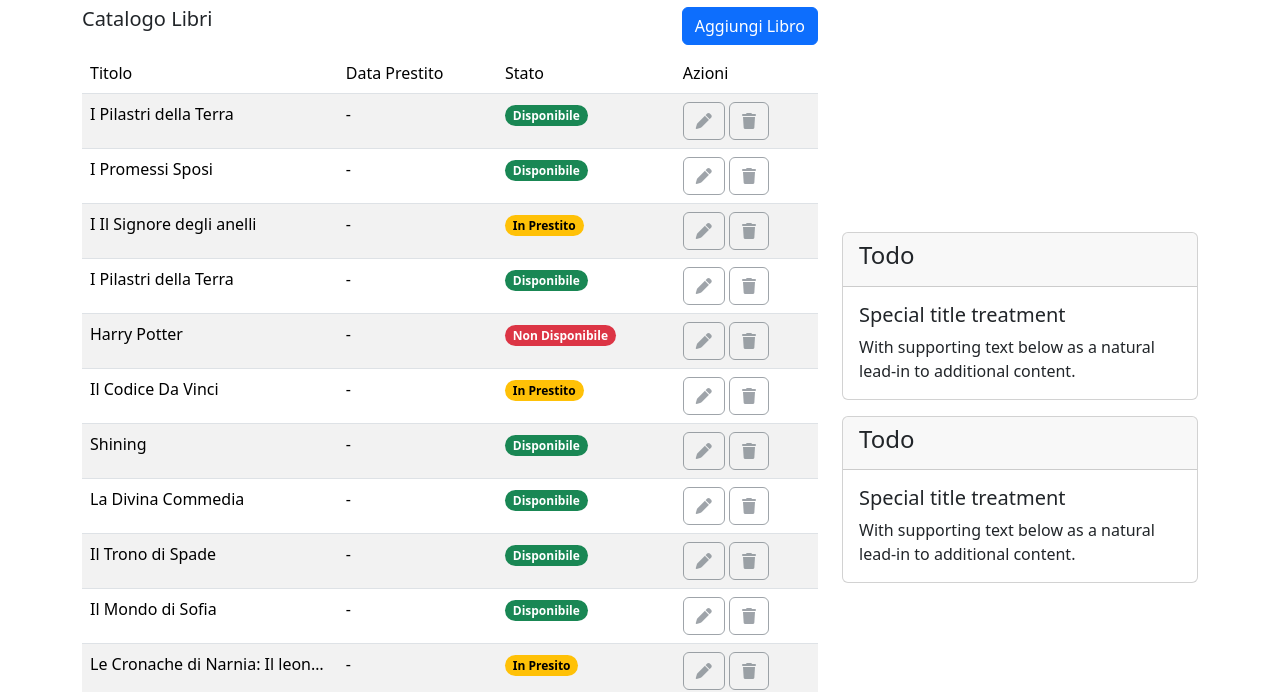
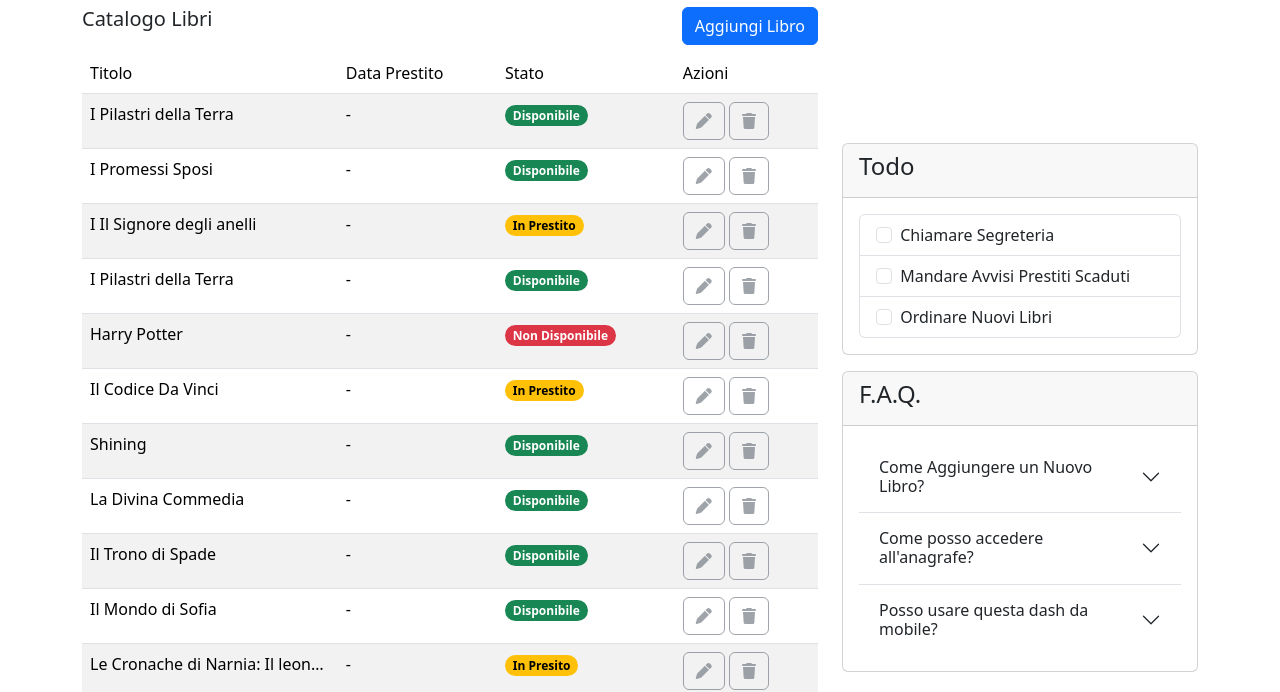
Before and after one commit to DavideGiuseppeCIliento/html-css-bootstrap-dashboard, a plain HTML site: page index.html in a window 1280 px wide. Shown: the part 140-832 px from the top of the page. Drawn offline with nearby package versions, Linux system fonts and the light colour scheme; a script that the page names is missing.

Commit message:
Ho aggiunto il contenuto nelle CARD - Lista di CHECKBOX + ACCORDATION

```diff
--- a/index.html
+++ b/index.html
@@ -236,17 +236,90 @@
                   <div class="card">
                     <div class="card-header"><h4>Todo</h4></div>
                     <div class="card-body">
-                      <h5 class="card-title">Special title treatment</h5>
-                      <p class="card-text">With supporting text below as a natural lead-in to additional content.</p>
+                      <ul class="list-group">
+                        <li class="list-group-item">
+                          <input class="form-check-input me-1" type="checkbox" value="" id="firstCheckbox" />
+                          <label class="form-check-label" for="firstCheckbox">Chiamare Segreteria</label>
+                        </li>
+                        <li class="list-group-item">
+                          <input class="form-check-input me-1" type="checkbox" value="" id="secondCheckbox" />
+                          <label class="form-check-label" for="secondCheckbox">Mandare Avvisi Prestiti Scaduti</label>
+                        </li>
+                        <li class="list-group-item">
+                          <input class="form-check-input me-1" type="checkbox" value="" id="thirdCheckbox" />
+                          <label class="form-check-label" for="thirdCheckbox">Ordinare Nuovi Libri</label>
+                        </li>
+                      </ul>
                     </div>
                   </div>
                 </div>
                 <div class="col-12">
                   <div class="card">
-                    <div class="card-header"><h4>Todo</h4></div>
+                    <div class="card-header"><h4>F.A.Q.</h4></div>
                     <div class="card-body">
-                      <h5 class="card-title">Special title treatment</h5>
-                      <p class="card-text">With supporting text below as a natural lead-in to additional content.</p>
+                      <div class="accordion accordion-flush" id="accordionFlushExample">
+                        <div class="accordion-item">
+                          <h2 class="accordion-header">
+                            <button
+                              class="accordion-button collapsed"
+                              type="button"
+                              data-bs-toggle="collapse"
+                              data-bs-target="#flush-collapseOne"
+                              aria-expanded="false"
+                              aria-controls="flush-collapseOne"
+                            >
+                              Come Aggiungere un Nuovo Libro?
+                            </button>
+                          </h2>
+                          <div id="flush-collapseOne" class="accordion-collapse collapse" data-bs-parent="#accordionFlushExample">
+                            <div class="accordion-body">
+                              Placeholder content for this accordion, which is intended to demonstrate the <code>.accordion-flush</code> class. This is the
+                              first item's accordion body.
+                            </div>
+                          </div>
+                        </div>
+                        <div class="accordion-item">
+                          <h2 class="accordion-header">
+                            <button
+                              class="accordion-button collapsed"
+                              type="button"
+                              data-bs-toggle="collapse"
+                              data-bs-target="#flush-collapseTwo"
+                              aria-expanded="false"
+                              aria-controls="flush-collapseTwo"
+                            >
+                              Come posso accedere all'anagrafe?
+                            </button>
+                          </h2>
+                          <div id="flush-collapseTwo" class="accordion-collapse collapse" data-bs-parent="#accordionFlushExample">
+                            <div class="accordion-body">
+                              Placeholder content for this accordion, which is intended to demonstrate the <code>.accordion-flush</code> class. This is the
+                              second item's accordion body. Let's imagine this being filled with some actual content.
+                            </div>
+                          </div>
+                        </div>
+                        <div class="accordion-item">
+                          <h2 class="accordion-header">
+                            <button
+                              class="accordion-button collapsed"
+                              type="button"
+                              data-bs-toggle="collapse"
+                              data-bs-target="#flush-collapseThree"
+                              aria-expanded="false"
+                              aria-controls="flush-collapseThree"
+                            >
+                              Posso usare questa dash da mobile?
+                            </button>
+                          </h2>
+                          <div id="flush-collapseThree" class="accordion-collapse collapse" data-bs-parent="#accordionFlushExample">
+                            <div class="accordion-body">
+                              Placeholder content for this accordion, which is intended to demonstrate the <code>.accordion-flush</code> class. This is the
+                              third item's accordion body. Nothing more exciting happening here in terms of content, but just filling up the space to make it
+                              look, at least at first glance, a bit more representative of how this would look in a real-world application.
+                            </div>
+                          </div>
+                        </div>
+                      </div>
                     </div>
                   </div>
                 </div>
```
